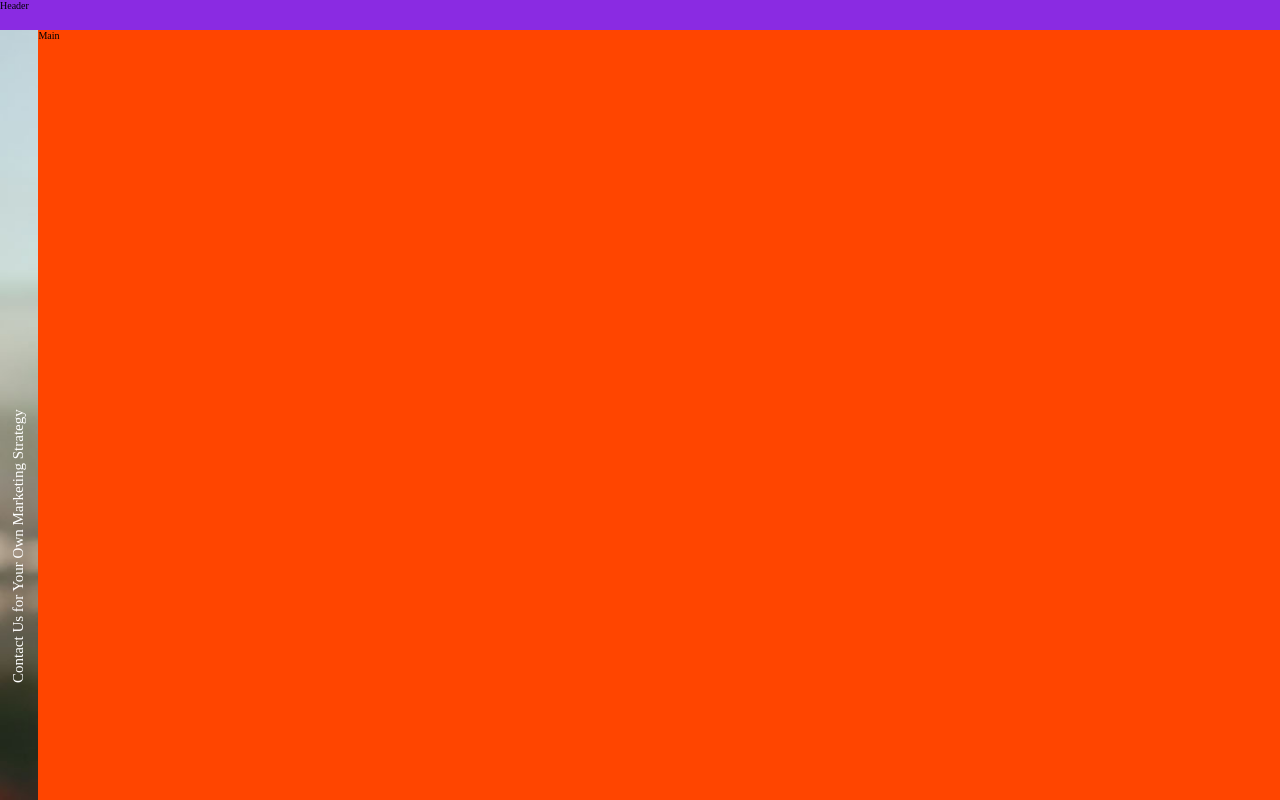
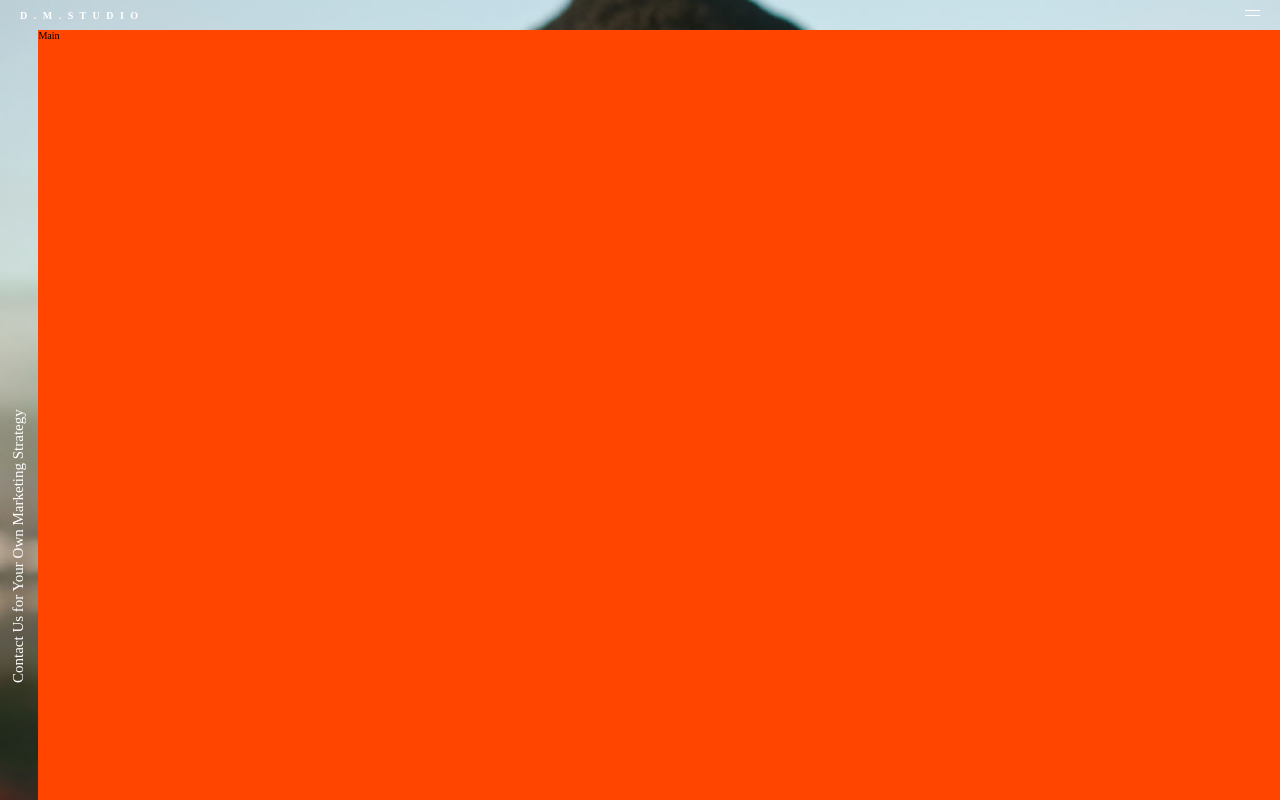
Before and after one commit to masaka222/D.-M.-Studio-animation, a React (Create React App) app: page / in a window 1280 px wide. Built offline with nearby package versions, Linux system fonts and the light colour scheme.

Commit message:
Header text-align and font implementation

```diff
--- a/src/Header.css
+++ b/src/Header.css
@@ -1,6 +1,38 @@
-.Header{
-    background-color: blueviolet;
-
+.header{
     grid-column: 1 / -1;
     grid-row: header-start / header-end;
+
+    display: flex;
+    justify-content: space-between;
+    align-items: center;
 }
+
+.header-text{
+    font-size: 1rem;
+    font-weight: 600;
+    letter-spacing: .2rem;
+    color: white;
+
+    margin-left: 2rem;
+}
+
+.header-button{
+    border: none;
+    border-radius: 0;
+
+    background-color: white;
+    height: .1rem;
+    width: 1.5rem;
+    margin-right: 2rem;
+    margin-left: 2rem;
+}
+
+.header-button::before{
+    background-color: white;
+    height: .1rem;
+    width: 1.5rem;
+    content: "";
+    display: block;
+}
+
+.header-button::before {transform: translateY(-.5rem);}
--- a/src/Header.js
+++ b/src/Header.js
@@ -4,8 +4,9 @@ import './Header.css';
 class Header extends Component {
   render() {
     return (
-      <div className="Header">
-        Header
+      <div className="header">
+        <p className="header-text"> D . M . S T U D I O </p>
+        <button className="header-button"></button>
       </div>
     );
   }
```
